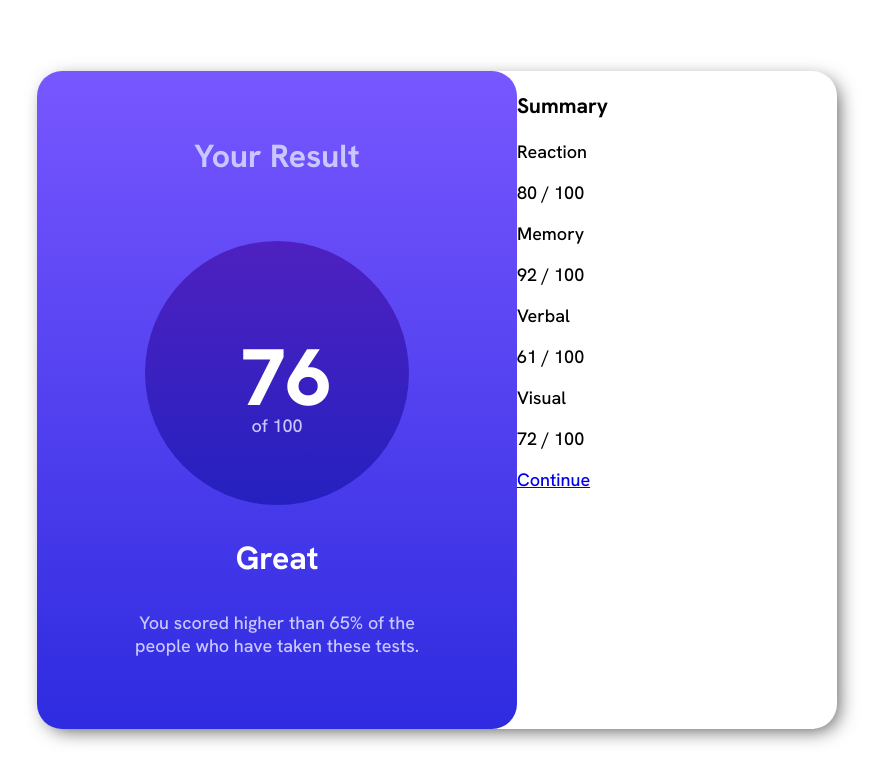
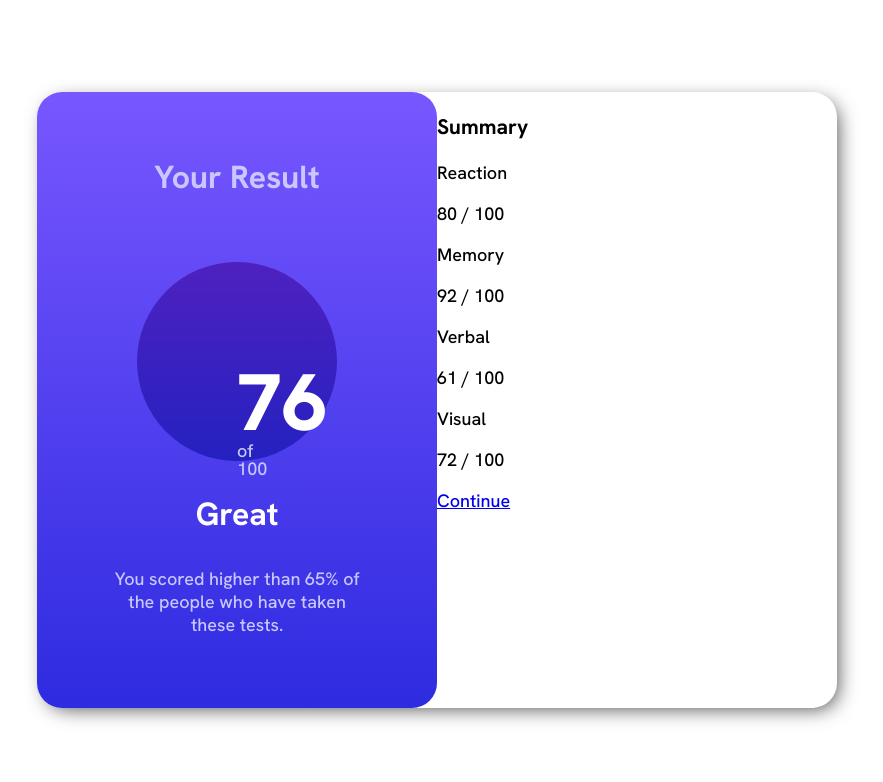
Before and after one commit to sirgra/results-summary-component-main, a plain HTML site: page index.html in a window 1280 px wide. Shown: the whole page, without its empty margins (203-1086 px from the left). Drawn offline with Linux system fonts and the light colour scheme.

Commit message:
Update style.css

```diff
--- a/style.css
+++ b/style.css
@@ -1,5 +1,8 @@
 @import url('https://fonts.googleapis.com/css2?family=Hanken+Grotesk:wght@500;700;800&family=Outfit:wght@400;700&family=Urbanist:wght@100;200;300;400;500;600;700;800;900&display=swap');
 
+* {
+    box-sizing: border-box;
+}
 
 body {
 font-family: 'Hanken Grotesk';
@@ -24,7 +27,7 @@ place-items: center;
     background: linear-gradient(0deg, rgba(46,43,224,1) 0%, rgba(120,87,255,1) 100%);
     border-radius: 25px;
     margin: 0;
-    max-width: 60%;
+    max-width: 50%;
     color: white;
     display: flex;
     flex-direction: column;
@@ -37,7 +40,7 @@ place-items: center;
     border-radius: 50%;
     height: 4em;
     width: 4em;
-    padding: 20%;
+    padding: 25%;
 }
 
 .result-text {
```
